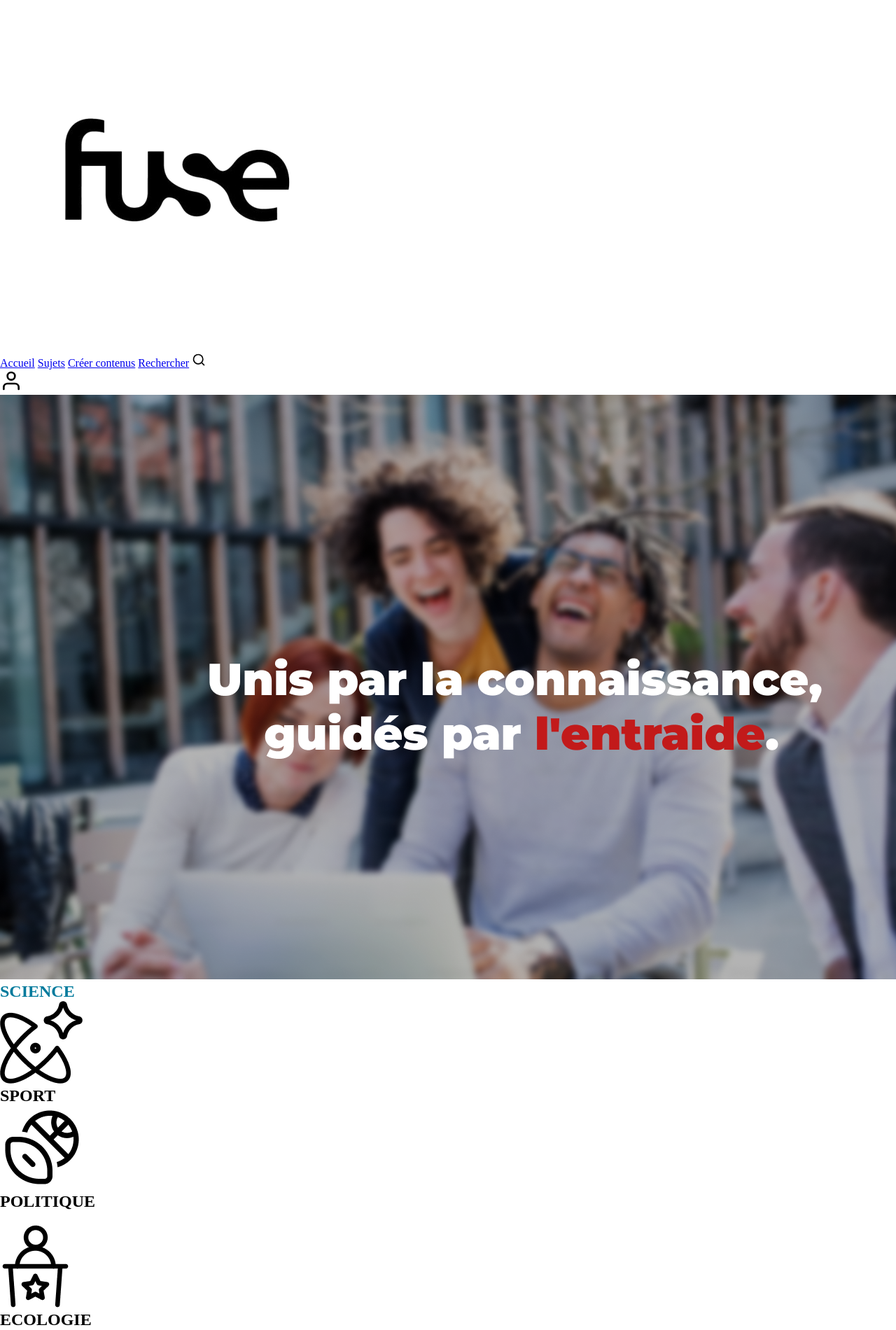
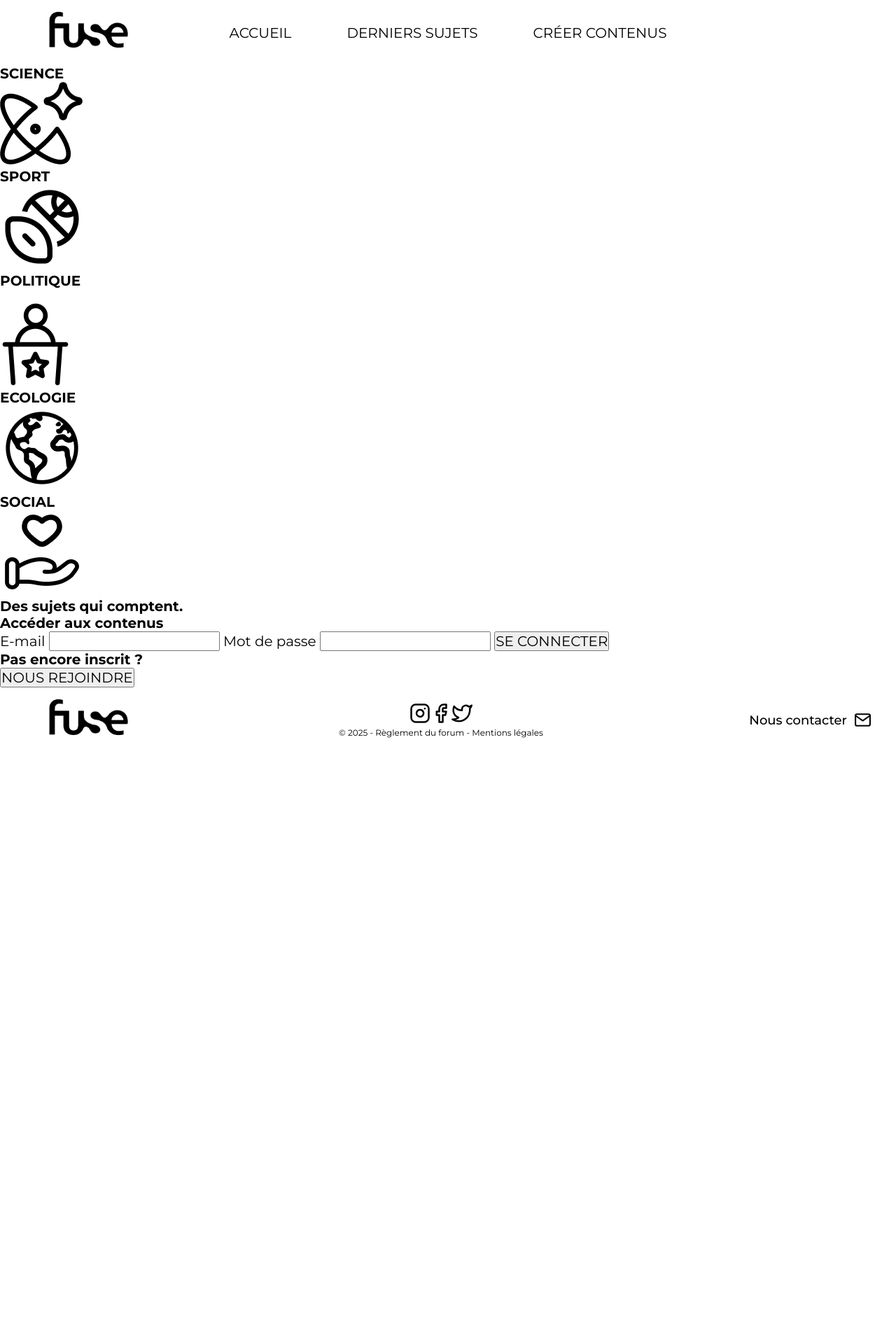
Before and after one commit to mchapelle67/forumPlateau_v2, a PHP site: page / in a window 1280 px wide; the page is wider, and only the part inside the window is pictured. Shown: the top 1900 px of that part at 70% size. After the commit the page ends 1054 px from the top of that part, so only its background shows below. Run offline with PHP 8.4, Linux system fonts and the light colour scheme; some libraries are stand-ins or nearby versions.

Commit message:
css du template

```diff
--- a/public/css/style.css
+++ b/public/css/style.css
@@ -2,8 +2,197 @@
     margin: 0;
     padding: 0;
     box-sizing: border-box;
+    font-family: 'Montserrat', sans-serif;
+    font-size: 20px;
 }
 
-h1 {
-    color: rgb(0, 122, 156);
+:root {
+    --h1-size: 64px;
+    --h1-weight: 900;
+
+    --h2-size: 36px;
+    --h2-weight: 900;
+
+    --button-size: 36px;
+    --button-weight: 600;
+
+    --red-color: #C21A1A;
 }
+
+a {
+    text-decoration: none;
+    color: black;
+        &:hover {
+            color: var(--red-color)
+        }
+}
+
+
+/* layout nav **************************************************************************************************/
+
+nav {
+    display: flex;
+    font-size: var(--body-size);
+    justify-content: space-between;
+    align-items: center;
+    margin: 15px;
+}
+
+#nav-left {
+    width: 25%;
+    img {
+        width: 120px;
+        margin-left: 50px;
+    }
+}
+
+#nav-middle {
+    width: 50%;
+    display: flex;
+    justify-content: space-between;
+    a {
+        text-transform: uppercase;
+    }
+}
+
+#nav-right {
+    width: 25%;
+    display: flex;
+    justify-content: flex-end;
+        p {
+            display: flex;
+            font-size: 16px;
+            font-style: italic;
+            margin-right: 10px;
+            align-items: flex-end;
+        }
+
+        img {
+            width: 25px;
+        }
+
+        a {
+            color: white;
+
+            &:hover {
+                color: var(--red-color);
+            }
+        }
+}
+
+.burger-menu {
+    display: block;
+    color: black;
+    background-color: transparent;
+    border: none;
+    padding: 3px;
+        &:hover {
+            background-color: rgb(0, 0, 0, 0.3);
+            border-radius: 2px;
+        }
+}
+
+.menu {
+    display: none;
+    flex-direction: column;
+    position: absolute;
+    top: 50px;
+    right: 10px;
+    background: rgba(0, 0, 0, 0.9);
+    padding: 50px;
+    width: 20%;
+    font-size: 1.5em;;
+    gap: 50px;
+    text-align: center;
+    list-style-type: none;
+  }
+
+  .menu.open {
+    display: flex;
+  }
+
+/* layout footer ************************************************************************************************* */
+footer {
+    display: flex;
+    font-size: var(--body-size);
+    justify-content: space-between;
+    margin: 15px;
+}
+
+#footer-left {
+    width: 25%;
+    img {
+        width: 120px;
+        margin-left: 50px;
+    }
+}
+
+#footer-middle {
+    width: 50%;
+    display: flex;
+    flex-direction: column;
+    justify-content: center;
+}
+
+#social-media {
+    display: flex;
+    justify-content: center;
+        p {
+            margin-right: 15px;
+        }
+
+        img {
+            width: 30px;
+        }
+
+        a {
+            color: white;
+            &:hover {
+                color: var(--red-color);
+            }
+
+
+        }
+}
+
+#legals-mentions {
+    display: flex;
+    justify-content: center;
+        a {
+            font-size: 12px;
+        }
+
+        p {
+            font-size: 12px;
+        }
+}
+
+#footer-right {
+    width: 25%;
+    display: flex;
+    justify-content: flex-end;
+    margin-right: 20px;
+        p {
+            display: flex;
+            align-items: center;
+            margin-right: 10px;
+            font-size: 18px;;
+            font-weight: 500;
+        }
+
+        img {
+            width: 25px;
+            display: flex;
+        }
+}
+
+/* home *************************************************************************************************************** */
+
+/* .frame-1 {
+    background-image: url("../img/back/frame-1.png");
+    background-size: cover; /* ou contain selon ton besoin */
+    /* background-repeat: no-repeat;
+    background-position: center;
+    width: 1136px;
+    height: 835px; */
+/* } */
--- a/view/forum/listTopics.php
+++ b/view/forum/listTopics.php
@@ -12,12 +12,12 @@
     <h1>Dernières publications.</h1>
     <div class="topic">
         <?php
-        foreach($category as $categ ){ ?>
+        foreach($category as $categ){ ?>
             <h2><?= $categ->getCategory() ?></h2>
             <?php } ?>
             <div class="question-topic">
                 <div class="topic-user">
-                <?php foreach($topics as $topic ){ ?>
+                <?php foreach($topics as $topic){ ?>
                     <p><?= $topic->getUser() ?> le <!--date et heure--></p>
                 <?php } ?>
                 </div>
--- a/view/home.php
+++ b/view/home.php
@@ -1,5 +1,5 @@
 <div class="frame-1">
-    <img src="public/img/back/frame-1.png" alt="Groupes de personne s'amusants avec la citation: unis par la connaissance, guidé par l'entraide">
+    <!-- <img src="" alt="Groupes de personne s'amusants avec la citation: unis par la connaissance, guidé par l'entraide"> -->
 </div>
 
 <section class="category-icone">
--- a/view/layout.php
+++ b/view/layout.php
@@ -6,6 +6,10 @@
         <meta name="description" content="<?= $meta_description ?>">
         <meta http-equiv="X-UA-Compatible" content="ie=edge">
         <script src="https://cdn.tiny.cloud/1/zg3mwraazn1b2ezih16je1tc6z7gwp5yd4pod06ae5uai8pa/tinymce/5/tinymce.min.js" referrerpolicy="origin"></script>
+        <!-- intégration police et icones -->
+        <link rel="preconnect" href="https://fonts.googleapis.com">
+<link rel="preconnect" href="https://fonts.gstatic.com" crossorigin>
+<link href="https://fonts.googleapis.com/css2?family=Montserrat:ital,wght@0,100..900;1,100..900&display=swap" rel="stylesheet">
         <link rel="stylesheet" href="https://cdnjs.cloudflare.com/ajax/libs/font-awesome/5.13.0/css/all.min.css" integrity="sha256-h20CPZ0QyXlBuAw7A+KluUYx/3pK+c7lYEpqLTlxjYQ=" crossorigin="anonymous" />
         <link rel="stylesheet" href="<?= PUBLIC_DIR ?>/css/style.css">
         <title>FORUM</title>
@@ -19,18 +23,26 @@
                 <header>
                     <nav>
                         <div id="nav-left">
-                        <img src="public/img/logo/logo.png" alt="logo">
+                            <img src="public/img/logo/logo.png" alt="logo">
+                        </div>
+                        <div id="nav-middle">
+                            <a href="/">Accueil</a>
+                            <a href="/">Derniers sujets</a>
+                            <a href="/">Créer contenus</a>
+                        </div>
                         <div id="nav-right">
-                            <a href="/">Accueil</a>
-                            <a href="/">Sujets</a>
-                            <a href="/">Créer contenus</a>
-                            <a href="/">Rechercher</a>
-                            <img src="public/img/icones/search.svg" alt="loupe de recherche">
                             <?php
                             if(App\Session::getUser()){
                                 $user = App\Session::getUser(); ?>
-                            <p><?php echo $user->getPseudo(); } ?></p>
-                            <img src="public/img/icones/user.svg" alt="logo admin"></a>
+                            <p><?php echo "Bienvenue, ".$user->getPseudo()."."; ?></p>
+                                <button class="burger-menu" aria-label="Menu">&#9776;</button>
+                                    <ul class="menu">
+                                        <!-- ajouter un SI admin pour l'espace -->
+                                        <li><a href="">Espace admin</a></li>
+                                        <li><a href="">Se déconnecter</a></li>
+                                    </ul>
+                                        <img src="public/img/icones/user.svg" alt="logo admin">
+                            <?php } ?>
                         </div>
                     </nav>
                 </header>
@@ -44,18 +56,33 @@
                     <img src="public/img/logo/logo.png" alt="logo">
                 </div>
                 <div id="footer-middle">
-                    <a target="_blank" href="https://www.instagram.com/"><img src="public/img/icones/instagram.svg" alt="logo instagram"></a>
-                    <a target="_blank" href="https://www.facebook.com/"><img src="public/img/icones/facebook.svg" alt="logo facebook"></a>
-                    <a target="_blank" href="https://x.com/"><img src="public/img/icones/twitter.svg" alt="logo twitter"></a>
+                    <div id="social-media">
+                        <a target="_blank" href="https://www.instagram.com/"><img src="public/img/icones/instagram.svg" alt="logo instagram"></a>
+                        <a target="_blank" href="https://www.facebook.com/"><img src="public/img/icones/facebook.svg" alt="logo facebook"></a>
+                        <a target="_blank" href="https://x.com/"><img src="public/img/icones/twitter.svg" alt="logo twitter"></a>
+                    </div>
+                    <div id="legals-mentions">
+                        <p >&copy; <?= date_create("now")->format("Y") ?> - <a href="#">Règlement du forum</a> - <a href="#">Mentions légales</a></p>
+                    </div>
                 </div>
                 <div id="footer-right">
                     <p>Nous contacter</p>
-                    <a href=""><img src="public/img/icones/mail.svg" alt="logo mail"></a>
+                    <img src="public/img/icones/mail.svg" alt="logo mail">
 
                 </div>
-                <p>&copy; <?= date_create("now")->format("Y") ?> - <a href="#">Règlement du forum</a> - <a href="#">Mentions légales</a></p>
             </footer>
         </div>
+        <script>
+        // pour que quand on clique sur le menu burger il puisse s'ouvrir
+            document.addEventListener("DOMContentLoaded", () => {
+                const burger = document.querySelector(".burger-menu");
+                const menu = document.querySelector(".menu");
+
+                burger.addEventListener("click", () => {
+                menu.classList.toggle("open");
+                });
+            });
+        </script>
         <script
             src="https://code.jquery.com/jquery-3.4.1.min.js"
             integrity="sha256-CSXorXvZcTkaix6Yvo6HppcZGetbYMGWSFlBw8HfCJo="
```
Also changed, not shown: public/img/icones/menu-line.svg (added), public/img/logo/logo.png.
